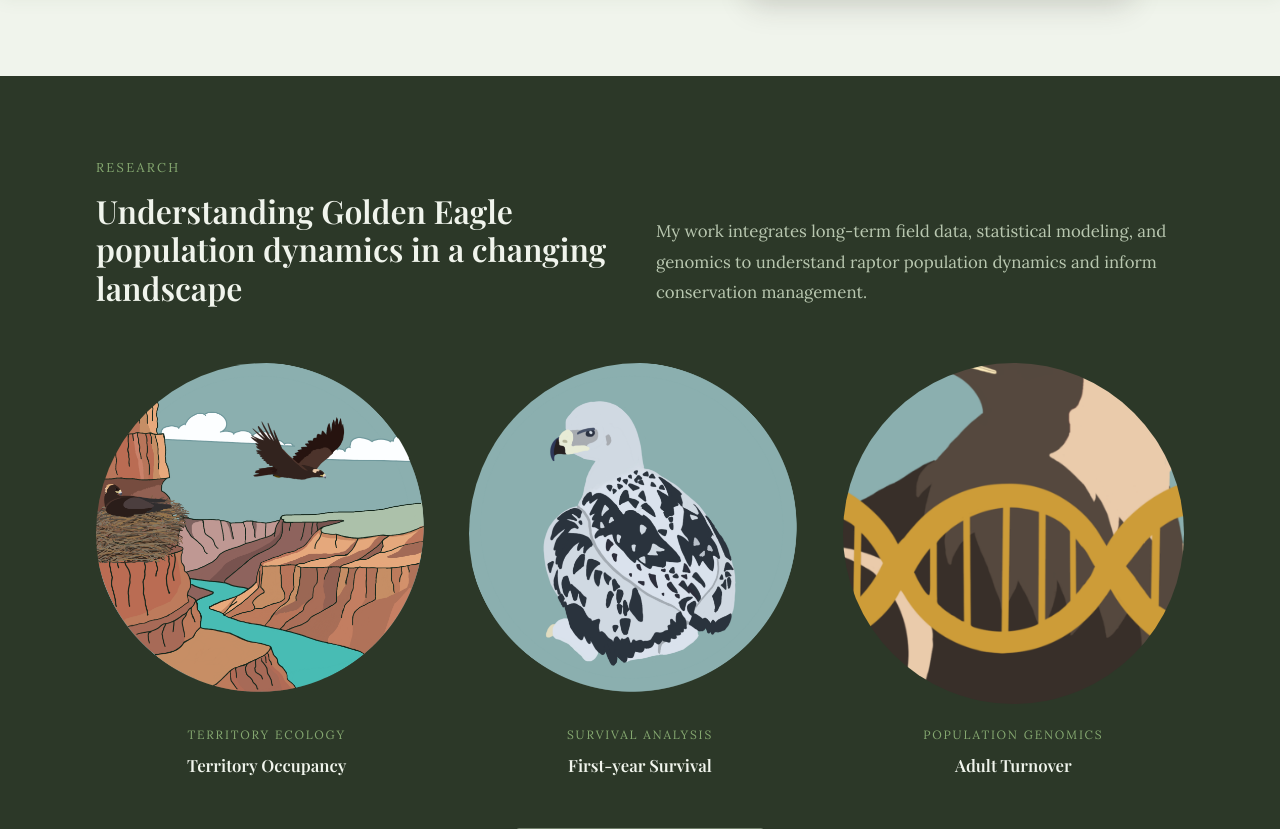
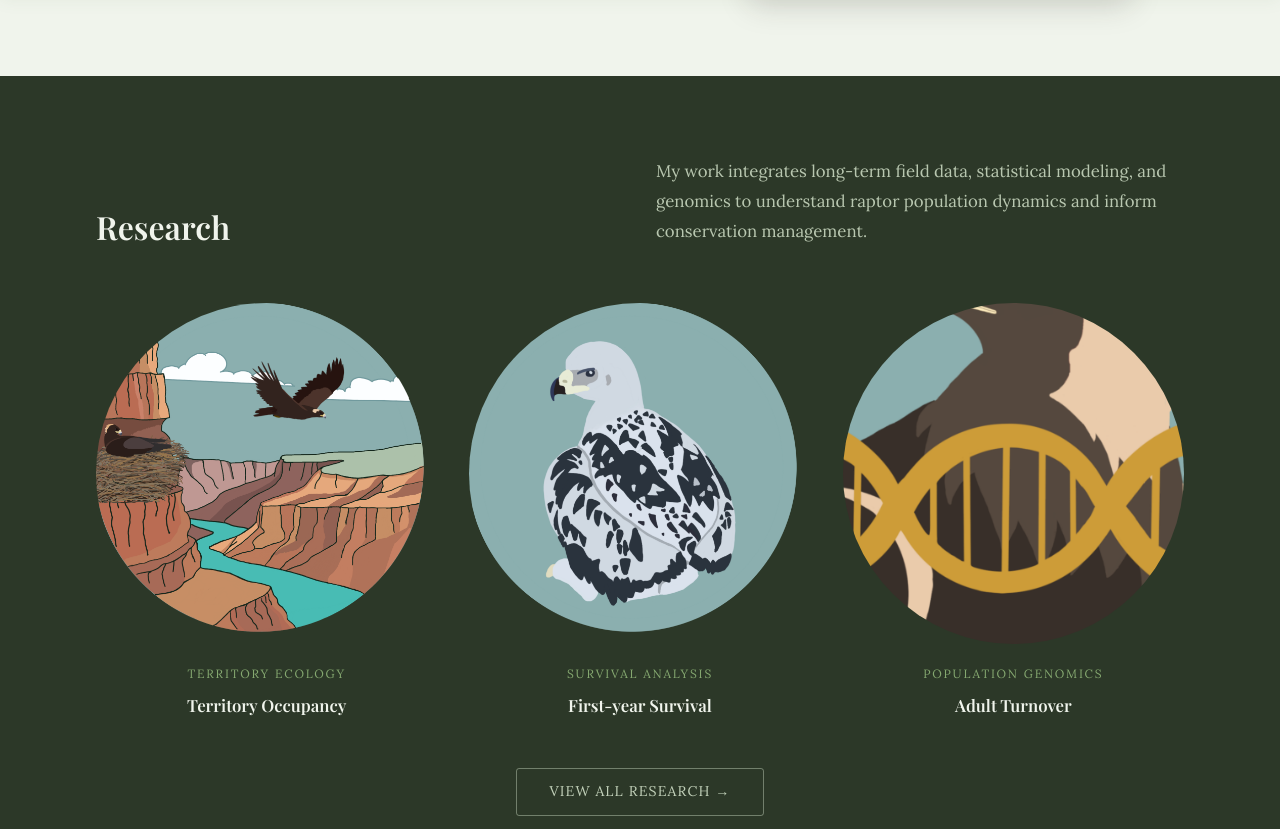
Before and after one commit to AshSantiago/AshSantiago.github.io, a Jekyll site: the page built from index.md, in a window 1280 px wide and 900 px high, scrolled down 1518 px, cut to the strip 71-900 px from the top of the window. Built offline with Jekyll 4.4.1, drawn with Linux system fonts in a browser that asks for light colours; some web fonts are replaced.

Commit message:
Update index.md

```diff
--- a/index.md
+++ b/index.md
@@ -32,9 +32,8 @@ title: Home
 
 <!-- Research section — dark background, full width -->
 <div style="width: 100vw; position: relative; left: 50%; right: 50%; margin-left: -50vw; margin-right: -50vw; background: #2c3828; padding: 5rem 6rem; margin-bottom: 0;">
-  <p style="font-size: 0.8rem; letter-spacing: 0.18em; text-transform: uppercase; color: #85a870; margin-bottom: 0.8rem;">Research</p>
   <div style="display: grid; grid-template-columns: 1fr 1fr; gap: 2rem; align-items: end; margin-bottom: 3.5rem;">
-    <h2 style="font-size: 2rem; color: #f0f4ec; margin: 0; line-height: 1.2;">Understanding Golden Eagle population dynamics in a changing landscape</h2>
+    <h2 style="font-size: 2rem; color: #f0f4ec; margin: 0; line-height: 1.2;">Research</h2>
     <p style="font-size: 1.05rem; line-height: 1.8; color: rgba(220,235,210,0.8); margin: 0;">
       My work integrates long-term field data, statistical modeling, and genomics to understand raptor population dynamics and inform conservation management.
     </p>
```
